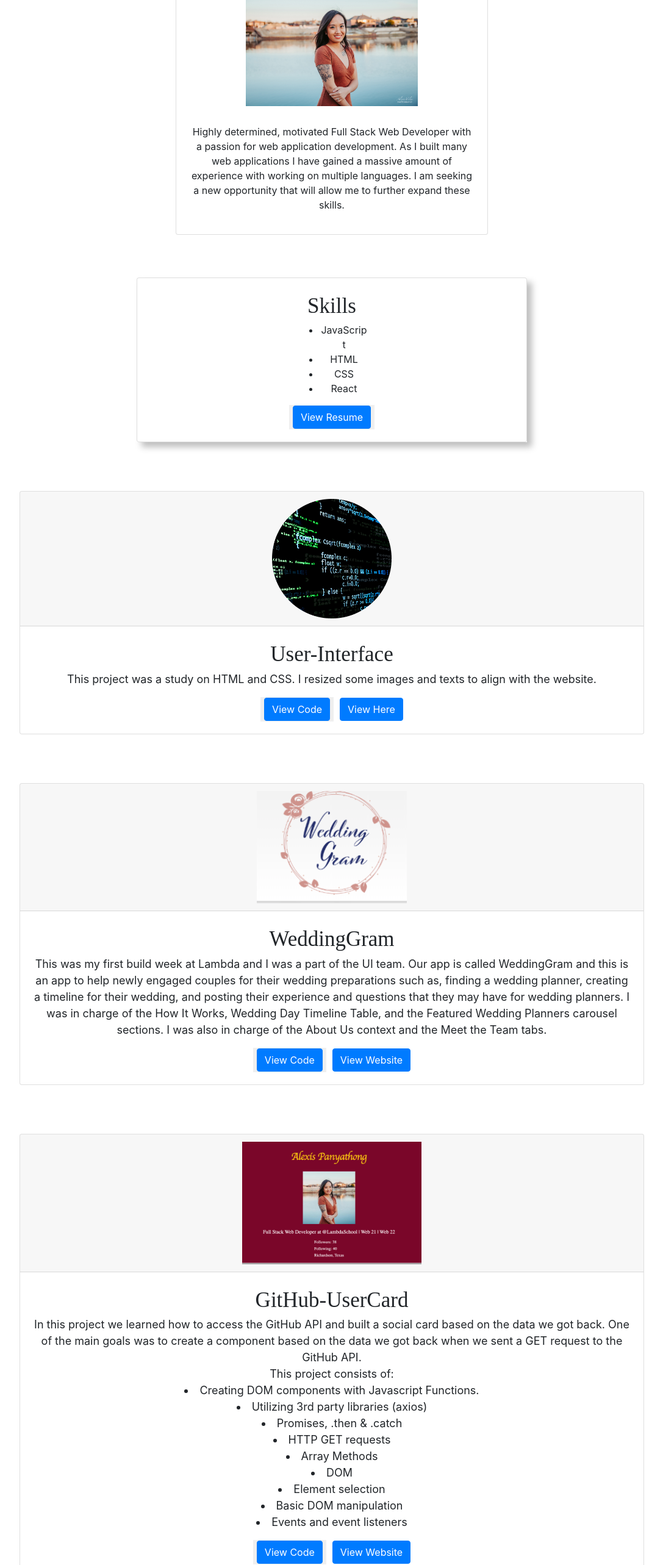
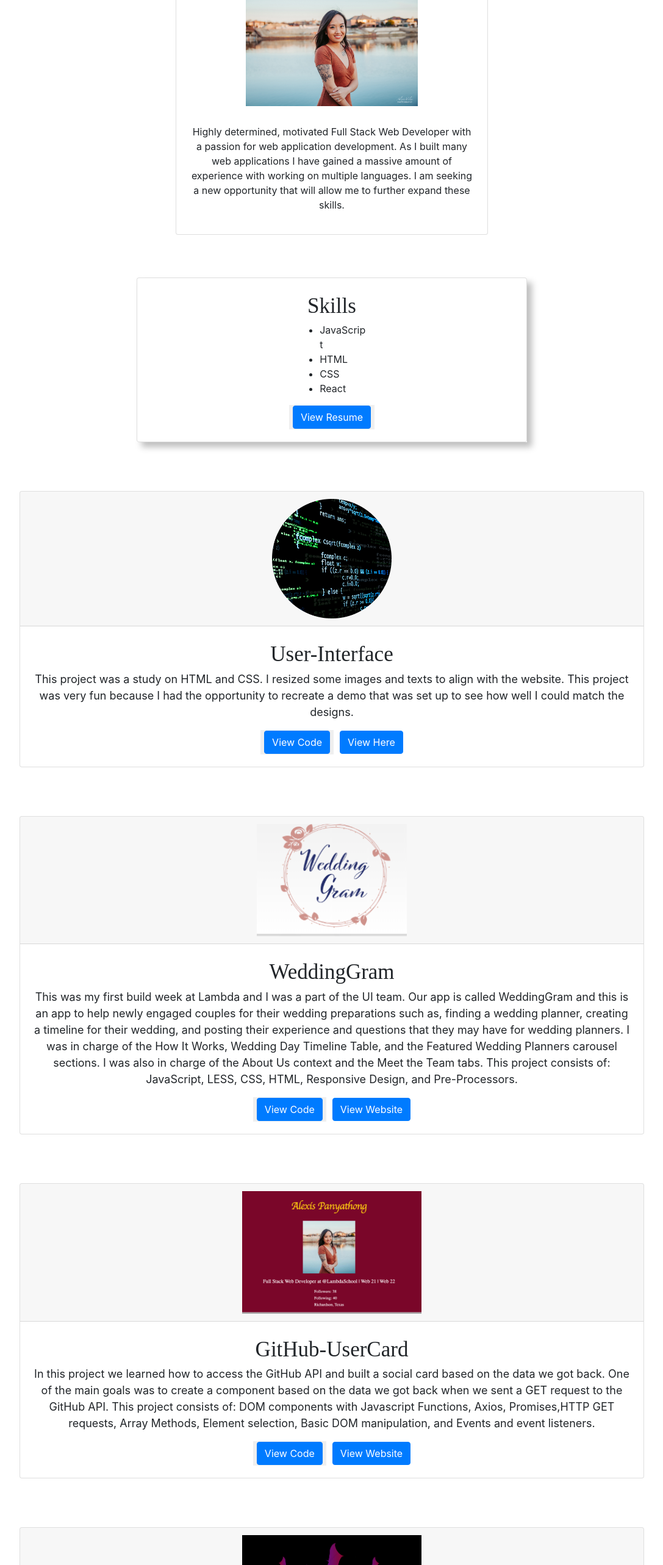
Before and after one commit to AlexisPanyathong/AlexisP-Portfolio, a React (Create React App) app: page / in a window 1280 px wide. Shown: the part 234-2800 px from the top of the page at 61% size, without its empty margins (96-1183 px from the left). Built offline with nearby package versions, Linux system fonts and the light colour scheme.

Commit message:
Fixed list:
I made changes to based off of feedback.

```diff
--- a/src/components/AppRouter.js
+++ b/src/components/AppRouter.js
@@ -13,7 +13,7 @@ const AppRouter = () => {
         <Router>
             <Nav>
                 <div className='app-router'>
-                    <Link to='/'>Home</Link>
+                    {/* <Link to='/'>Home</Link> */}
                     {/* <Link to='/aboutpage'>About</Link> */}
                 </div>
             </Nav>
--- a/src/components/StyledWidgets.js
+++ b/src/components/StyledWidgets.js
@@ -50,6 +50,12 @@ export const MainContext = styled.div`
 
 export const Title = styled.div`
     font-size: 18px;
+`;
+
+export const List = styled.div`
+    li {
+      text-align: left;
+    }
 `;
 
 //Footer
@@ -191,6 +197,7 @@ export const SkillsCard = styled.div`
         width: 20%;
         margin: 0 auto;
     }
+
 `;
 
 export const AboutButton = styled.button`
--- a/src/components/WelcomePage.js
+++ b/src/components/WelcomePage.js
@@ -5,7 +5,7 @@ import { SocialIcon } from 'react-social-icons';
 
 
 //Styled Components
-import { IMG, Icons, CardOne, CardTwo, CardThree,CardSix, HeaderOne, HeaderTwo, MainContext, Title, ButtonOne, ImgSix, ImgThree, ImgOne, ImgTwo, SkillsCard, AboutButton } from './StyledWidgets';
+import { IMG, Icons, CardOne, CardTwo, CardThree,CardSix, HeaderOne, HeaderTwo, MainContext, Title, ButtonOne, ImgSix, ImgThree, ImgOne, ImgTwo, SkillsCard, AboutButton, List } from './StyledWidgets';
 
 const WelcomePage = () => {
 
@@ -35,13 +35,14 @@ const WelcomePage = () => {
 
                             <Card.Body>
                                 <HeaderTwo>Skills</HeaderTwo>
+                                <List>
                                     <ul>
                                         <li>JavaScript</li>
                                         <li>HTML</li>
                                         <li>CSS</li>
                                         <li>React</li>
                                     </ul>
-
+                                </List>
                                 <AboutButton>
                                     <Button variant="primary" href=" https://docs.google.com/document/d/1WUcTeJ2wYuxPzV8t8xMX08lvOhN6y89h2BLsLCebgzg/edit?usp=sharing" target="_blank">View Resume</Button>
                                 </AboutButton>
@@ -62,7 +63,7 @@ const WelcomePage = () => {
                     <Card.Body>
                         <HeaderTwo>User-Interface</HeaderTwo>
                         <p>
-                        This project was a study on HTML and CSS. I resized some images and texts to align with the website.
+                        This project was a study on HTML and CSS. I resized some images and texts to align with the website. This project was very fun because I had the opportunity to recreate a demo that was set up to see how well I could match the designs.
                         </p>
 
                         <ButtonOne>
@@ -86,7 +87,7 @@ const WelcomePage = () => {
                         <Card.Body>
                             <HeaderTwo>WeddingGram</HeaderTwo>
                             <p>
-                                This was my first build week at Lambda and I was a part of the UI team. Our app is called WeddingGram and this is an app to help newly engaged couples for their wedding preparations such as, finding a wedding planner, creating a timeline for their wedding, and posting their experience and questions that they may have for wedding planners. I was in charge of the How It Works, Wedding Day Timeline Table, and the Featured Wedding Planners carousel sections. I was also in charge of the About Us context and the Meet the Team tabs.
+                                This was my first build week at Lambda and I was a part of the UI team. Our app is called WeddingGram and this is an app to help newly engaged couples for their wedding preparations such as, finding a wedding planner, creating a timeline for their wedding, and posting their experience and questions that they may have for wedding planners. I was in charge of the How It Works, Wedding Day Timeline Table, and the Featured Wedding Planners carousel sections. I was also in charge of the About Us context and the Meet the Team tabs. This project consists of: JavaScript, LESS, CSS, HTML, Responsive Design, and Pre-Processors.
                             </p>
 
                             <ButtonOne>
@@ -109,17 +110,9 @@ const WelcomePage = () => {
                         <Card.Body>
                             <HeaderTwo>GitHub-UserCard</HeaderTwo>
                             <p>
-                            In this project we learned how to access the GitHub API and built a social card based on the data we got back. One of the main goals was to create a component based on the data we got back when we sent a GET request to the GitHub API.<br/>
+                            In this project we learned how to access the GitHub API and built a social card based on the data we got back. One of the main goals was to create a component based on the data we got back when we sent a GET request to the GitHub API.
                             This project consists of:
-                            <li>Creating DOM components with Javascript Functions.</li>
-                            <li>Utilizing 3rd party libraries (axios)</li>
-                            <li>Promises, .then & .catch</li>
-                            <li>HTTP GET requests</li>
-                            <li>Array Methods</li>
-                            <li>DOM</li>
-                            <li>Element selection</li>
-                            <li>Basic DOM manipulation</li>
-                            <li>Events and event listeners</li>
+                            DOM components with Javascript Functions, Axios, Promises,HTTP GET requests, Array Methods, Element selection, Basic DOM manipulation, and Events and event listeners.
 
                             </p>
 
```
Lines whose indentation alone changed are shown as unchanged.
